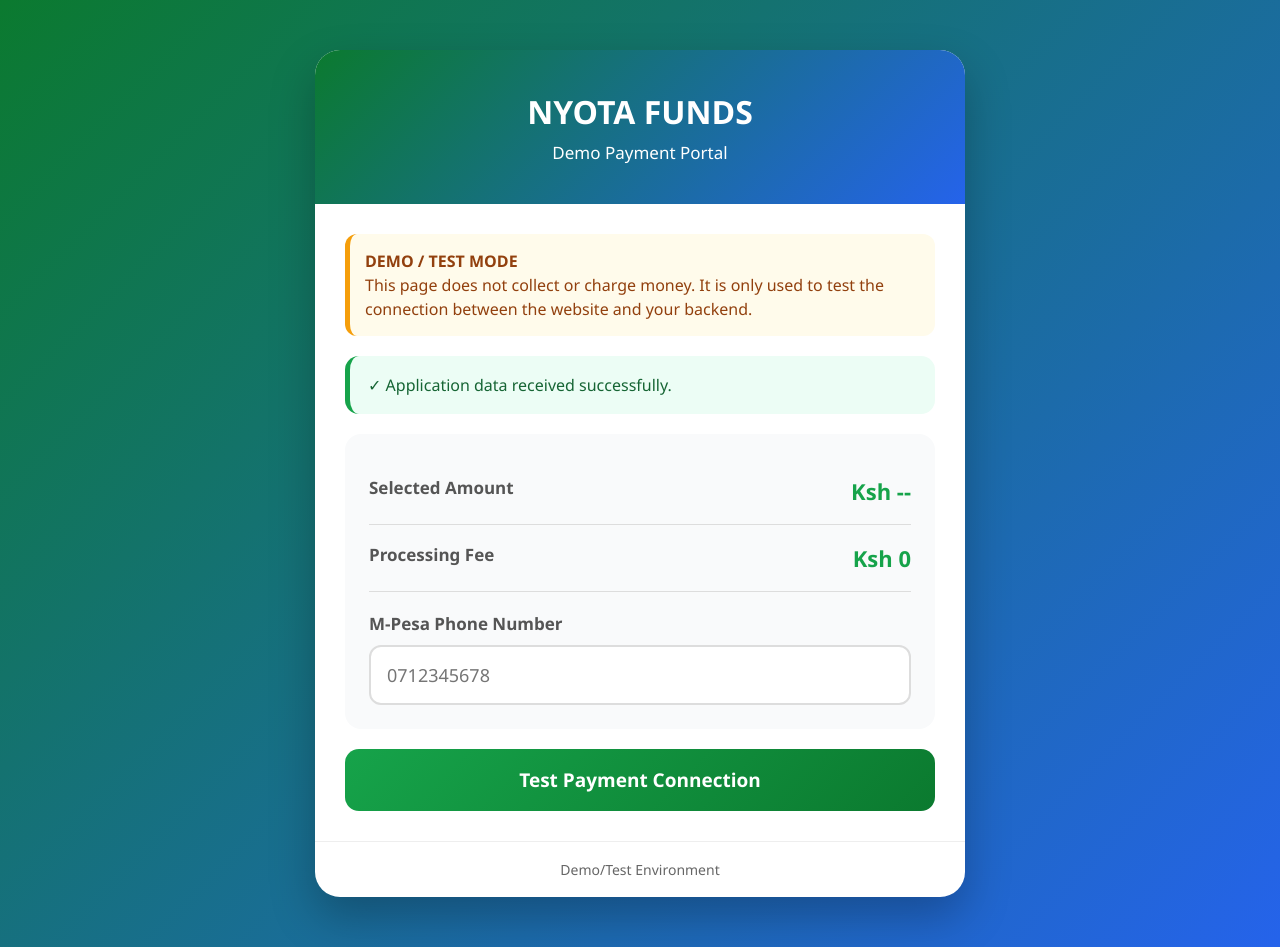
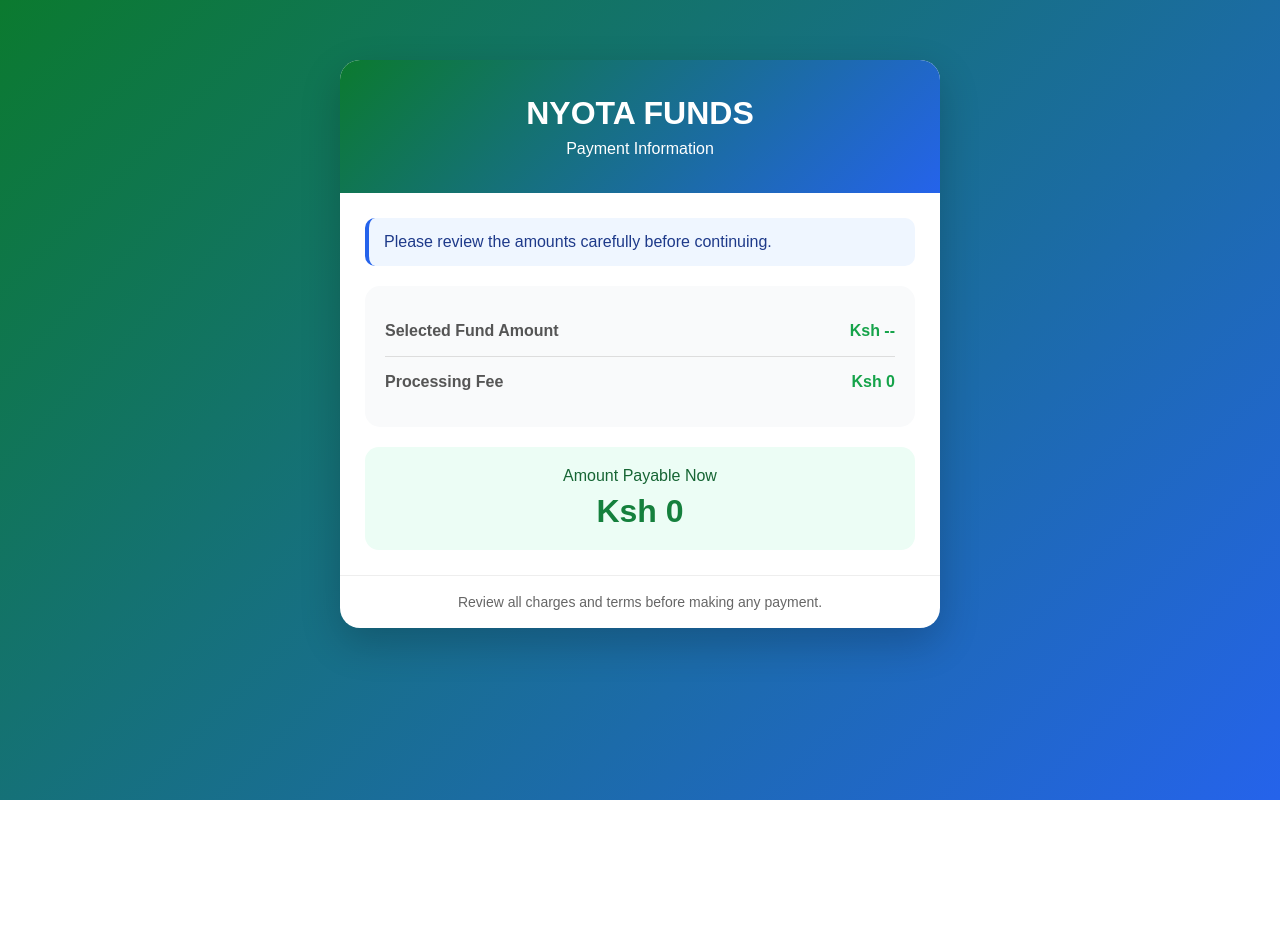
Before and after one commit to yegoni86/NYOTA-FUNDS-, a website: page payment.html in a window 1280 px wide. After the commit the page ends 800 px from the top, so only its background shows below. Drawn offline with Linux system fonts and the light colour scheme.

Commit message:
Update payment.html

```diff
--- a/payment.html
+++ b/payment.html
@@ -3,38 +3,36 @@
 <head>
   <meta charset="UTF-8">
   <meta name="viewport" content="width=device-width, initial-scale=1.0">
-
-<title>NYOTA FUNDS | Demo Payment</title>
+  <title>NYOTA FUNDS | Payment</title>
 
   <style>
     * {
+      box-sizing: border-box;
       margin: 0;
       padding: 0;
-    box-sizing: border-box;
-    font-family: "Segoe UI", Arial, sans-serif;
+      font-family: Arial, sans-serif;
     }
 
     body {
       min-height: 100vh;
       padding: 20px;
-    background: linear-gradient(135deg, #0B7A2F, #2563EB);
+      background: linear-gradient(135deg, #0b7a2f, #2563eb);
     }
 
     .container {
-    width: 100%;
-    max-width: 650px;
-    margin: 30px auto;
-    background: #fff;
-    border-radius: 25px;
+      max-width: 600px;
+      margin: 40px auto;
+      background: white;
+      border-radius: 20px;
       overflow: hidden;
-    box-shadow: 0 20px 45px rgba(0,0,0,.25);
+      box-shadow: 0 15px 40px rgba(0,0,0,.2);
     }
 
     .header {
-    padding: 40px 25px;
+      padding: 35px 20px;
       text-align: center;
-    color: #fff;
-    background: linear-gradient(135deg, #0B7A2F, #2563EB);
+      color: white;
+      background: linear-gradient(135deg, #0b7a2f, #2563eb);
     }
 
     .header h1 {
@@ -43,55 +41,32 @@
 
     .header p {
       margin-top: 8px;
-    font-size: 17px;
     }
 
     .content {
-    padding: 30px;
+      padding: 25px;
     }
 
-.demo {
+    .notice {
       padding: 15px;
       margin-bottom: 20px;
-    color: #92400E;
-    background: #FFFBEB;
-    border-left: 5px solid #F59E0B;
-    border-radius: 12px;
-    line-height: 1.5;
+      background: #eff6ff;
+      color: #1e3a8a;
+      border-left: 4px solid #2563eb;
+      border-radius: 10px;
     }
 
-.success {
-    padding: 18px;
-    margin-bottom: 20px;
-    color: #166534;
-    background: #ECFDF5;
-    border-left: 5px solid #16A34A;
-    border-radius: 14px;
-}
-
-.error {
-    display: none;
-    padding: 15px;
-    margin-bottom: 20px;
-    color: #991B1B;
-    background: #FEF2F2;
-    border-left: 5px solid #DC2626;
-    border-radius: 12px;
-    line-height: 1.5;
-}
-
-.card {
-    padding: 24px;
-    margin-bottom: 20px;
-    background: #F9FAFB;
-    border-radius: 16px;
+    .amount-card {
+      padding: 20px;
+      background: #f9fafb;
+      border-radius: 15px;
     }
 
     .row {
       display: flex;
       justify-content: space-between;
       gap: 15px;
-    padding: 18px 0;
+      padding: 16px 0;
       border-bottom: 1px solid #ddd;
     }
 
@@ -100,80 +75,55 @@
     }
 
     .label {
+      font-weight: 600;
       color: #555;
-    font-size: 17px;
-    font-weight: 600;
     }
 
     .value {
-    color: #16A34A;
-    font-size: 22px;
       font-weight: bold;
+      color: #16a34a;
+      white-space: nowrap;
     }
 
-.phone-section {
+    .payable {
       margin-top: 20px;
+      padding: 20px;
+      text-align: center;
+      background: #ecfdf5;
+      border-radius: 14px;
     }
 
-.phone-label {
+    .payable span {
       display: block;
-    margin-bottom: 10px;
     }
 
-.phone-input {
-    width: 100%;
-    padding: 16px;
-    border: 2px solid #ddd;
-    border-radius: 12px;
-    outline: none;
-    font-size: 18px;
+    .payable .title {
+      color: #166534;
+      font-size: 16px;
     }
 
-.phone-input:focus {
-    border-color: #2563EB;
-}
-
-button {
-    width: 100%;
-    padding: 18px;
-    border: none;
-    border-radius: 14px;
-    color: white;
-    background: linear-gradient(135deg, #16A34A, #0B7A2F);
-    font-size: 19px;
+    .payable .amount {
+      margin-top: 8px;
+      color: #15803d;
+      font-size: 32px;
       font-weight: bold;
-    cursor: pointer;
-}
-
-button:disabled {
-    opacity: .7;
-    cursor: not-allowed;
     }
 
     .footer {
       padding: 18px;
+      text-align: center;
       color: #666;
       border-top: 1px solid #eee;
-    text-align: center;
       font-size: 14px;
     }
 
-@media(max-width:600px) {
-    body {
-        padding: 10px;
+    @media (max-width: 600px) {
+      .row {
+        flex-direction: column;
       }
 
-    .container {
-        margin: 10px auto;
-    }
-
-    .content {
-        padding: 20px;
-    }
-
-    .row {
-        flex-direction: column;
-        align-items: flex-start;
+      .value {
+        font-size: 20px;
       }
     }
   </style>
@@ -185,307 +135,68 @@
 
     <div class="header">
       <h1>NYOTA FUNDS</h1>
-        <p>Demo Payment Portal</p>
+      <p>Payment Information</p>
     </div>
 
     <div class="content">
 
-        <div class="demo">
-            <strong>DEMO / TEST MODE</strong><br>
-            This page does not collect or charge money.
-            It is only used to test the connection between
-            the website and your backend.
+      <div class="notice">
+        Please review the amounts carefully before continuing.
       </div>
 
-        <div class="success">
-            ✓ Application data received successfully.
-        </div>
-
-        <div id="errorBox" class="error"></div>
-
-        <div class="card">
+      <div class="amount-card">
 
         <div class="row">
-                <span class="label">Selected Amount</span>
-
-                <span
-                    class="value"
-                    id="loanAmount"
-                >
-                    Ksh --
-                </span>
+          <span class="label">Selected Fund Amount</span>
+          <span class="value" id="fundAmount">Ksh --</span>
         </div>
 
         <div class="row">
           <span class="label">Processing Fee</span>
-
-                <span
-                    class="value"
-                    id="processingFee"
-                >
-                    Ksh --
-                </span>
-            </div>
-
-            <div class="phone-section">
-
-                <label
-                    for="phone"
-                    class="label phone-label"
-                >
-                    M-Pesa Phone Number
-                </label>
-
-                <input
-                    type="tel"
-                    id="phone"
-                    class="phone-input"
-                    placeholder="0712345678"
-                    autocomplete="tel"
-                    maxlength="10"
-                >
-
+          <span class="value" id="processingFee">Ksh --</span>
         </div>
 
       </div>
 
-        <button
-            id="payButton"
-            type="button"
-        >
-            Test Payment Connection
-        </button>
+      <div class="payable">
+        <span class="title">Amount Payable Now</span>
+        <span class="amount" id="amountPayable">Ksh --</span>
+      </div>
 
     </div>
 
     <div class="footer">
-        Demo/Test Environment
+      Review all charges and terms before making any payment.
     </div>
 
   </div>
 
   <script>
-
-const loanAmountElement =
-    document.getElementById("loanAmount");
-
-const processingFeeElement =
-    document.getElementById("processingFee");
-
-const phoneElement =
-    document.getElementById("phone");
-
-const payButton =
-    document.getElementById("payButton");
-
-const errorBox =
-    document.getElementById("errorBox");
-
-
-/* Get values saved by the previous application pages */
-
-const amount =
+    const fundAmount =
       Number(localStorage.getItem("loanAmount"));
 
-const fee =
+    const processingFee =
       Number(localStorage.getItem("processingFee"));
 
-
-/* Currency formatting */
-
-function formatKES(value) {
+    function formatKES(amount) {
       return "Ksh " +
-        Number(value).toLocaleString("en-KE");
+        Number(amount).toLocaleString("en-KE");
     }
 
+    document.getElementById("fundAmount").textContent =
+      fundAmount > 0
+        ? formatKES(fundAmount)
+        : "Ksh --";
 
-/* Display saved values */
+    document.getElementById("processingFee").textContent =
+      processingFee >= 0
+        ? formatKES(processingFee)
+        : "Ksh --";
 
-if (amount > 0) {
-    loanAmountElement.textContent =
-        formatKES(amount);
-}
-
-if (fee >= 0) {
-    processingFeeElement.textContent =
-        formatKES(fee);
-}
-
-
-/* Error handling */
-
-function showError(message) {
-
-    errorBox.textContent = message;
-
-    errorBox.style.display = "block";
-}
-
-function hideError() {
-
-    errorBox.textContent = "";
-
-    errorBox.style.display = "none";
-}
-
-
-/* Test backend connection */
-
-payButton.addEventListener(
-    "click",
-    async function () {
-
-        hideError();
-
-        const phone =
-            phoneElement.value.trim();
-
-
-        if (!/^0[17][0-9]{8}$/.test(phone)) {
-
-            showError(
-                "Enter a valid Kenyan phone number, for example 0712345678."
-            );
-
-            phoneElement.focus();
-
-            return;
-        }
-
-
-        payButton.disabled = true;
-
-        payButton.textContent =
-            "Connecting to server...";
-
-
-        try {
-
-            const reference =
-                "DEMO-" + Date.now();
-
-
-            const response =
-                await fetch(
-                    "/api/payment",
-                    {
-                        method: "POST",
-
-                        headers: {
-                            "Content-Type":
-                                "application/json",
-
-                            "Accept":
-                                "application/json"
-                        },
-
-                        body: JSON.stringify({
-
-                            phone: phone,
-
-                            amount: amount || 0,
-
-                            reference: reference,
-
-                            description:
-                                "NYOTA demo/test request"
-
-                        })
-                    }
-                );
-
-
-            /*
-             * Read text first.
-             *
-             * This prevents:
-             * "Unexpected end of JSON input"
-             */
-
-            const raw =
-                await response.text();
-
-
-            console.log(
-                "HTTP status:",
-                response.status
-            );
-
-            console.log(
-                "Raw server response:",
-                raw
-            );
-
-
-            let data = {};
-
-
-            if (raw.trim()) {
-
-                try {
-
-                    data =
-                        JSON.parse(raw);
-
-                } catch (parseError) {
-
-                    throw new Error(
-                        "Server returned invalid JSON: " +
-                        raw.substring(0, 300)
-                    );
-                }
-
-            }
-
-
-            if (!response.ok) {
-
-                throw new Error(
-                    data.message ||
-                    data.error ||
-                    "Server returned HTTP " +
-                    response.status
-                );
-            }
-
-
-            /*
-             * Successful test response
-             */
-
-            payButton.textContent =
-                "Connection Successful";
-
-            alert(
-                "Backend connection successful.\n\n" +
-                "Reference: " +
-                reference
-            );
-
-
-        } catch (error) {
-
-            console.error(
-                "Backend test error:",
-                error
-            );
-
-
-            showError(
-                error.message ||
-                "Unable to connect to the backend."
-            );
-
-
-            payButton.disabled = false;
-
-            payButton.textContent =
-                "Test Payment Connection";
-        }
-
-    }
-);
-
+    document.getElementById("amountPayable").textContent =
+      processingFee >= 0
+        ? formatKES(processingFee)
+        : "Ksh --";
   </script>
 
 </body>
```
Lines whose indentation alone changed are shown as unchanged.
